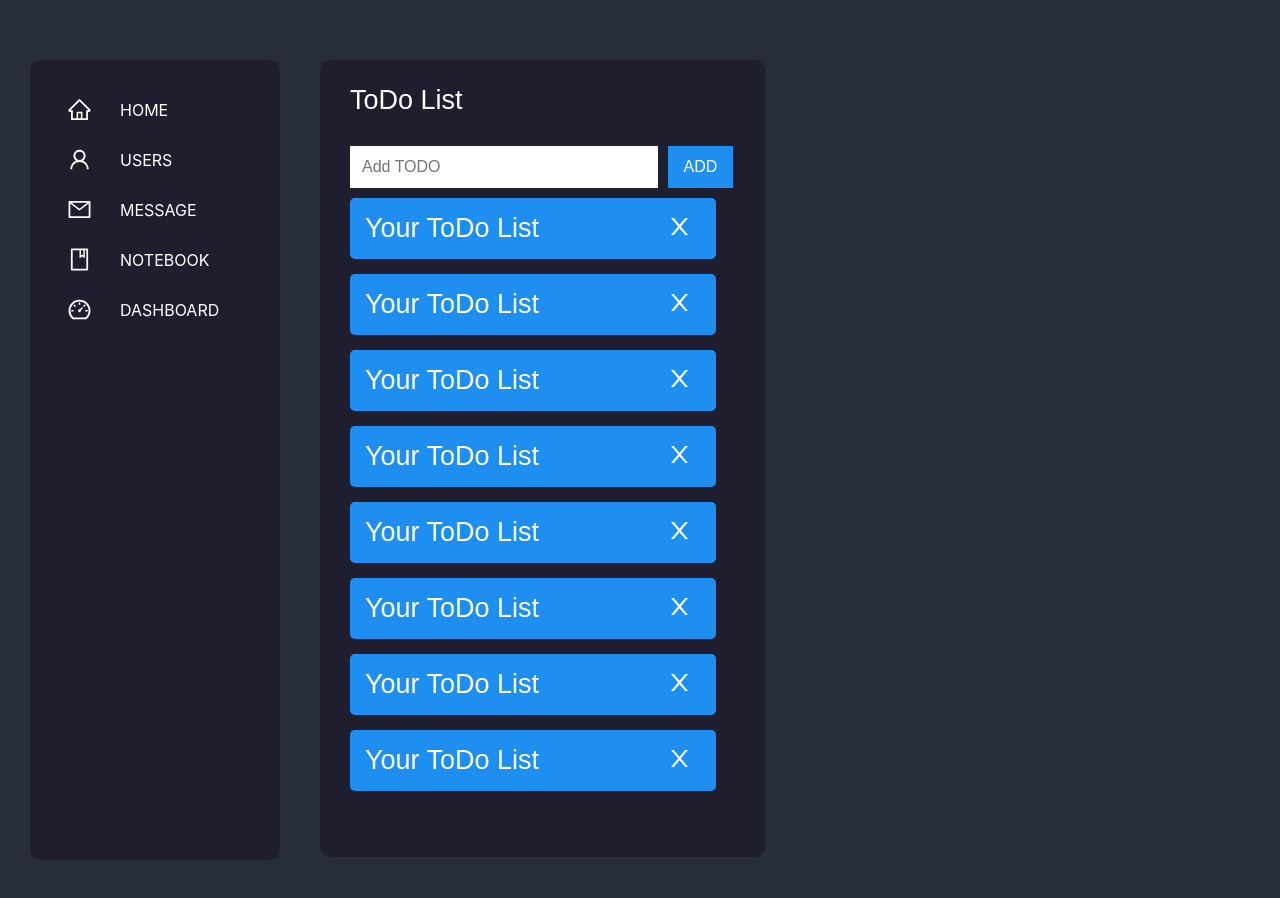
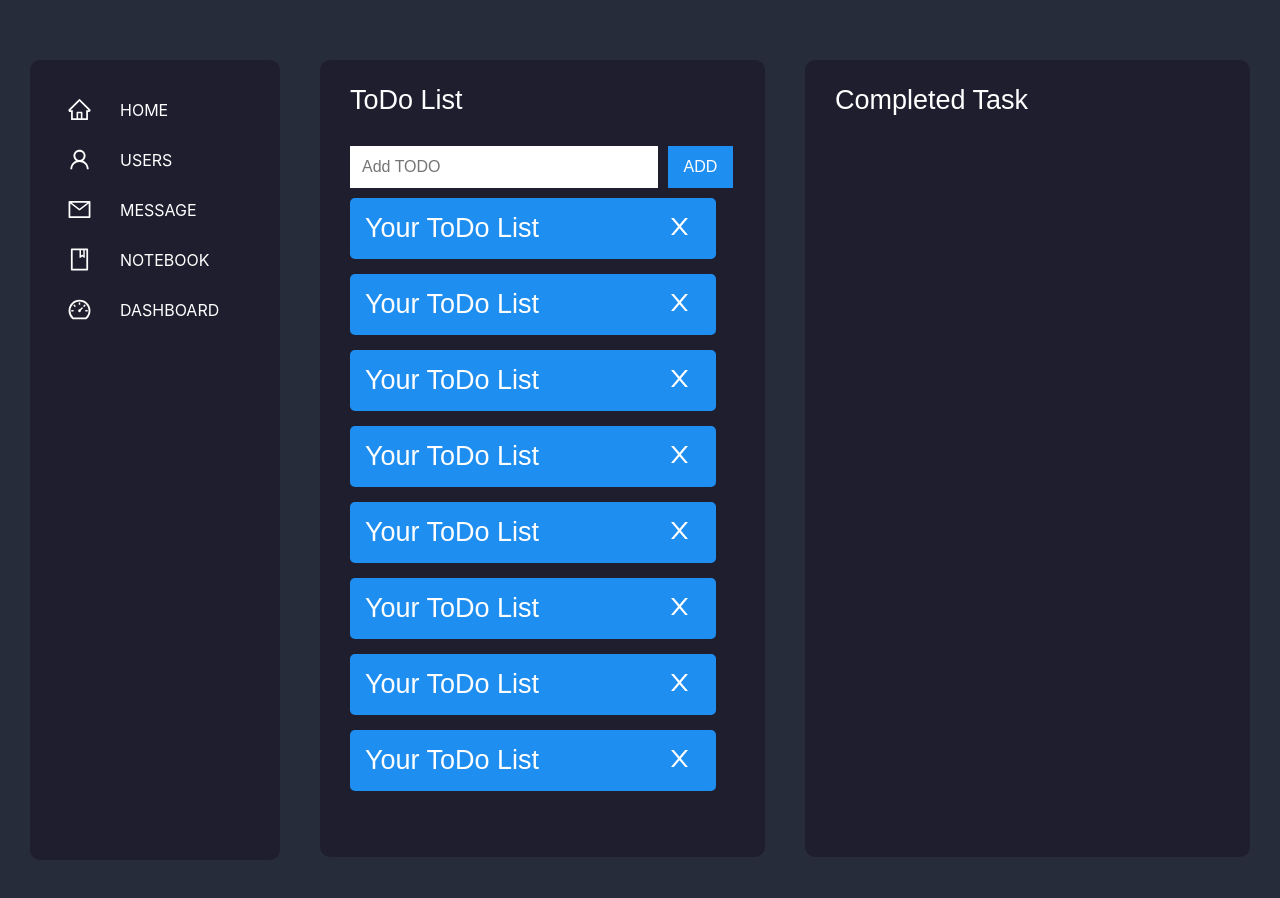
Before and after one commit to q15517110516/Dashboard, a React (Create React App) app: page /Notebook in a window 1280 px wide. Shown: the top 898 px of the page. Built offline with nearby package versions, Linux system fonts and the light colour scheme.

Commit message:
add completed task in notebook

```diff
--- a/src/components/Home/Home.js
+++ b/src/components/Home/Home.js
@@ -1,5 +1,4 @@
 import React, { Component } from 'react';
-import Activities from './Activities';
 import './Home.css';
 import { AiOutlineCheckCircle,
         AiOutlineDollar,
@@ -68,15 +67,8 @@ export class Home extends Component {
                         <HomeChart width={1400} height={500}/>
                     </div>
                 </div>
+            </div>
 
-                {/* Activities */}
-                <div className="home-activities">
-                    <div className="title">Activities</div>
-                    <div className="activities">
-                        <Activities />
-                    </div>
-                </div>
-            </div>
         )
     }
 }
--- a/src/components/Notebook/Notebook.css
+++ b/src/components/Notebook/Notebook.css
@@ -16,3 +16,19 @@
     padding: 0 30px 50px 30px;
     margin-right: 40px;
 }
+
+.notebook-taskCompleted {
+    display: flex;
+    flex: 1;
+    flex-direction: column;
+    color: white;
+    font: 27px sans-serif;
+    background-color: #1E1E2F;
+    border-radius: 10px;
+    width: 40%;
+    min-width: 445px;
+    height: auto;
+    max-width: 100%;
+    padding: 0 30px 50px 30px;
+    margin-right: 40px;
+}
--- a/src/components/Notebook/Notebook.js
+++ b/src/components/Notebook/Notebook.js
@@ -1,6 +1,7 @@
 import React, { Component } from 'react';
 import './Notebook.css';
 import ToDoApp from './ToDoApp';
+import Task from './Task';
 
 
 export class Notebook extends Component {
@@ -13,6 +14,12 @@ export class Notebook extends Component {
                         <ToDoApp />
                     </div>
                 </div>
+                <div className="notebook-taskCompleted">
+                    <div className="title">Completed Task</div>
+                    <div className="task">
+                        <Task />
+                    </div>
+                </div>
 
             </div>
 
--- a/src/components/Home/Activities.js
+++ b/src/components/Notebook/Task.js
@@ -1,8 +1,8 @@
 import React, { Component } from 'react';
-import './Activities.css';
+import './Task.css';
 
 
-export class Activities extends Component {
+export class Task extends Component {
     render() {
         return (
             <div className="activites">
@@ -16,4 +16,4 @@ export class Activities extends Component {
     }
 }
 
-export default Activities
+export default Task
```
Also changed, not shown: src/components/Notebook/Task.css (renamed from src/components/Home/Activities.css).
